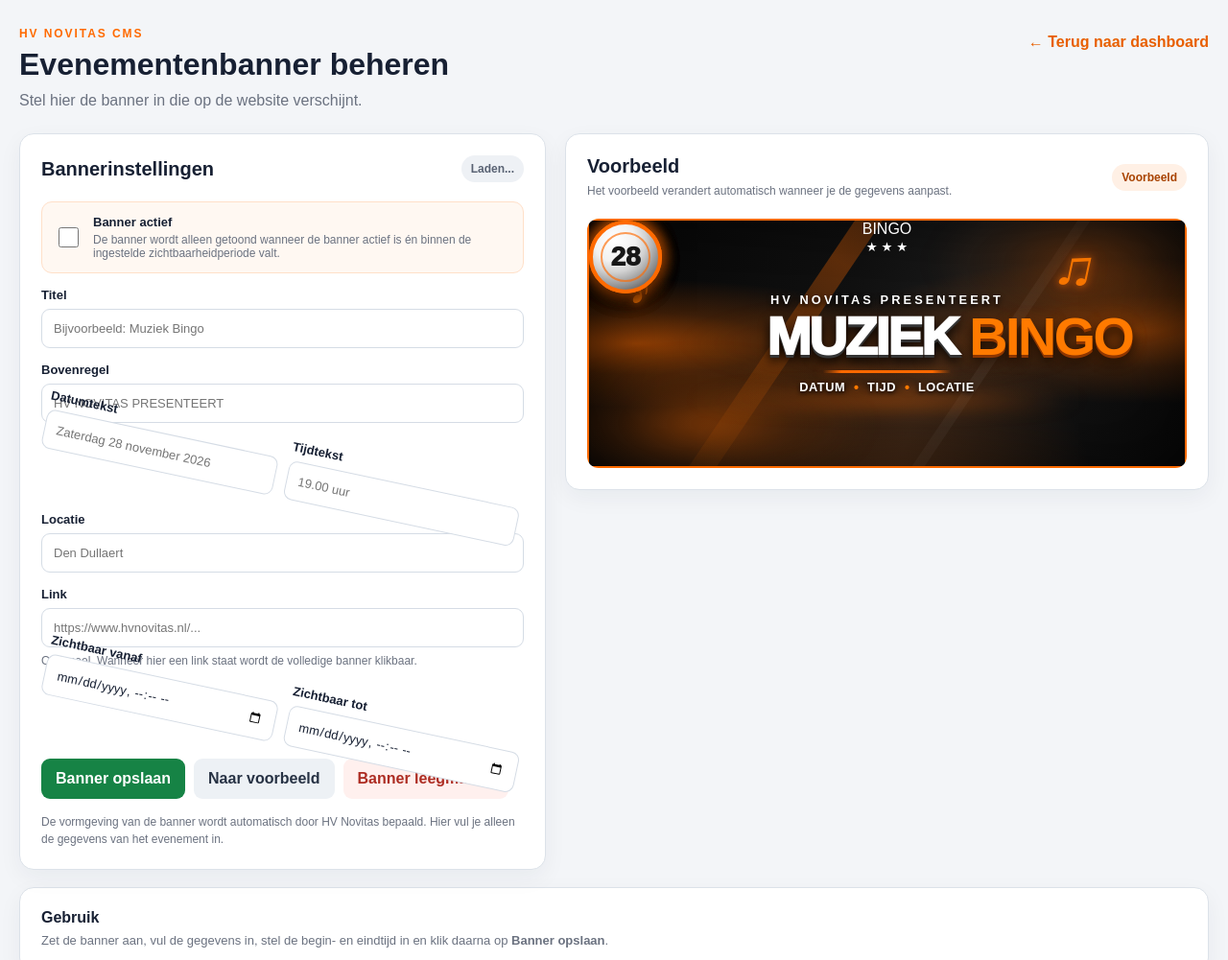
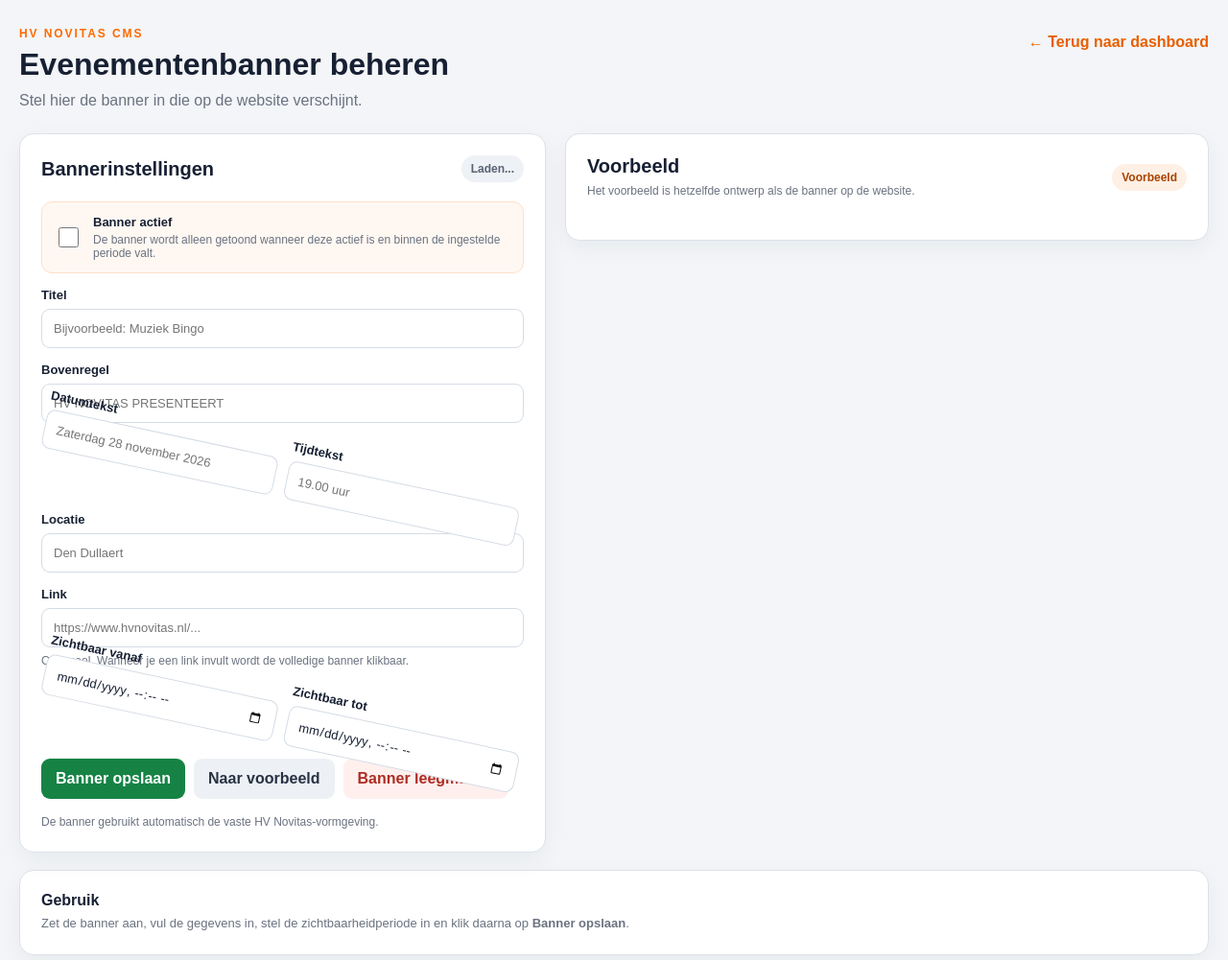
Before and after one commit to hvnovitas-ux/hvnovitas-beheer, a plain HTML site: page evenementenbanner.html in a window 1280 px wide. Shown: the top 1001 px of the page at 96% size. Drawn offline with Linux system fonts and the light colour scheme.

Commit message:
Refactor event banner HTML for clarity and updates

```diff
--- a/evenementenbanner.html
+++ b/evenementenbanner.html
@@ -21,7 +21,6 @@
 
 
 <body>
-
 
   <main class="page">
 
@@ -66,11 +65,10 @@
 
 
     <!-- =====================================================
-         LAYOUT
+         BEHEER + VOORBEELD
          ===================================================== -->
 
     <div class="layout">
-
 
 
       <!-- ===================================================
@@ -103,12 +101,7 @@
 
 
 
-        <!-- =================================================
-             FORMULIER
-             ================================================= -->
-
         <form id="eventForm">
-
 
 
           <!-- ACTIEF -->
@@ -127,8 +120,8 @@
 
               <small>
                 De banner wordt alleen getoond wanneer
-                de banner actief is én binnen de ingestelde
-                zichtbaarheidperiode valt.
+                deze actief is en binnen de ingestelde
+                periode valt.
               </small>
 
             </span>
@@ -169,7 +162,7 @@
 
 
 
-          <!-- DATUM + TIJD -->
+          <!-- DATUM EN TIJD -->
 
           <div class="two">
 
@@ -184,7 +177,6 @@
                 placeholder="Zaterdag 28 november 2026">
 
             </label>
-
 
 
             <label>
@@ -234,7 +226,7 @@
             <small>
 
               Optioneel.
-              Wanneer hier een link staat wordt
+              Wanneer je een link invult wordt
               de volledige banner klikbaar.
 
             </small>
@@ -257,7 +249,6 @@
                 type="datetime-local">
 
             </label>
-
 
 
             <label>
@@ -289,7 +280,6 @@
             </button>
 
 
-
             <button
               type="button"
               id="previewBtn"
@@ -298,7 +288,6 @@
               Naar voorbeeld
 
             </button>
-
 
 
             <button
@@ -317,9 +306,8 @@
 
           <p class="note">
 
-            De vormgeving van de banner wordt automatisch
-            door HV Novitas bepaald. Hier vul je alleen de
-            gegevens van het evenement in.
+            De banner gebruikt automatisch de vaste
+            HV Novitas-vormgeving.
 
           </p>
 
@@ -351,8 +339,8 @@
 
             <p class="note">
 
-              Het voorbeeld verandert automatisch
-              wanneer je de gegevens aanpast.
+              Het voorbeeld is hetzelfde ontwerp
+              als de banner op de website.
 
             </p>
 
@@ -360,9 +348,7 @@
 
 
           <div class="pill">
-
             Voorbeeld
-
           </div>
 
 
@@ -372,135 +358,7 @@
 
         <div id="preview">
 
-
-          <!-- ===============================================
-               BANNER VOORBEELD
-               =============================================== -->
-
-          <section class="event-banner">
-
-
-            <!-- DECORATIE -->
-
-            <div
-              class="art"
-              aria-hidden="true">
-
-
-              <span class="music one">
-                ♪
-              </span>
-
-
-              <span class="music two">
-                ♫
-              </span>
-
-
-              <span class="ball left">
-                5
-              </span>
-
-
-              <span class="ball mid">
-                17
-              </span>
-
-
-              <span class="ball right">
-                28
-              </span>
-
-
-              <div class="bingo">
-
-                BINGO
-
-                <br>
-
-                <small>
-                  ★ ★ ★
-                </small>
-
-              </div>
-
-
-            </div>
-
-
-
-            <!-- INHOUD -->
-
-            <div class="content">
-
-
-              <div
-                id="previewEyebrow"
-                class="eyebrow">
-
-                HV NOVITAS PRESENTEERT
-
-              </div>
-
-
-
-              <div
-                id="previewTitle"
-                class="title">
-
-                MUZIEK
-                <strong>BINGO</strong>
-
-              </div>
-
-
-
-              <div class="rule"></div>
-
-
-
-              <div class="details">
-
-
-                <span id="previewDate">
-
-                  DATUM
-
-                </span>
-
-
-                <i>
-                  •
-                </i>
-
-
-                <span id="previewTime">
-
-                  TIJD
-
-                </span>
-
-
-                <i>
-                  •
-                </i>
-
-
-                <span id="previewLocation">
-
-                  LOCATIE
-
-                </span>
-
-
-              </div>
-
-
-            </div>
-
-
-          </section>
-
+          <div id="previewRoot"></div>
 
         </div>
 
@@ -518,20 +376,17 @@
 
     <section class="panel guidance">
 
-
       <b>
         Gebruik
       </b>
 
-
       <p>
 
         Zet de banner aan, vul de gegevens in,
-        stel de begin- en eindtijd in en klik daarna
-        op <strong>Banner opslaan</strong>.
+        stel de zichtbaarheidperiode in en klik
+        daarna op <strong>Banner opslaan</strong>.
 
       </p>
-
 
     </section>
 
@@ -541,14 +396,13 @@
 
 
   <!-- =======================================================
-       MELDINGEN
+       MELDING
        ======================================================= -->
 
   <div
     id="message"
     class="message"
     aria-live="polite">
-
   </div>
 
 
```
